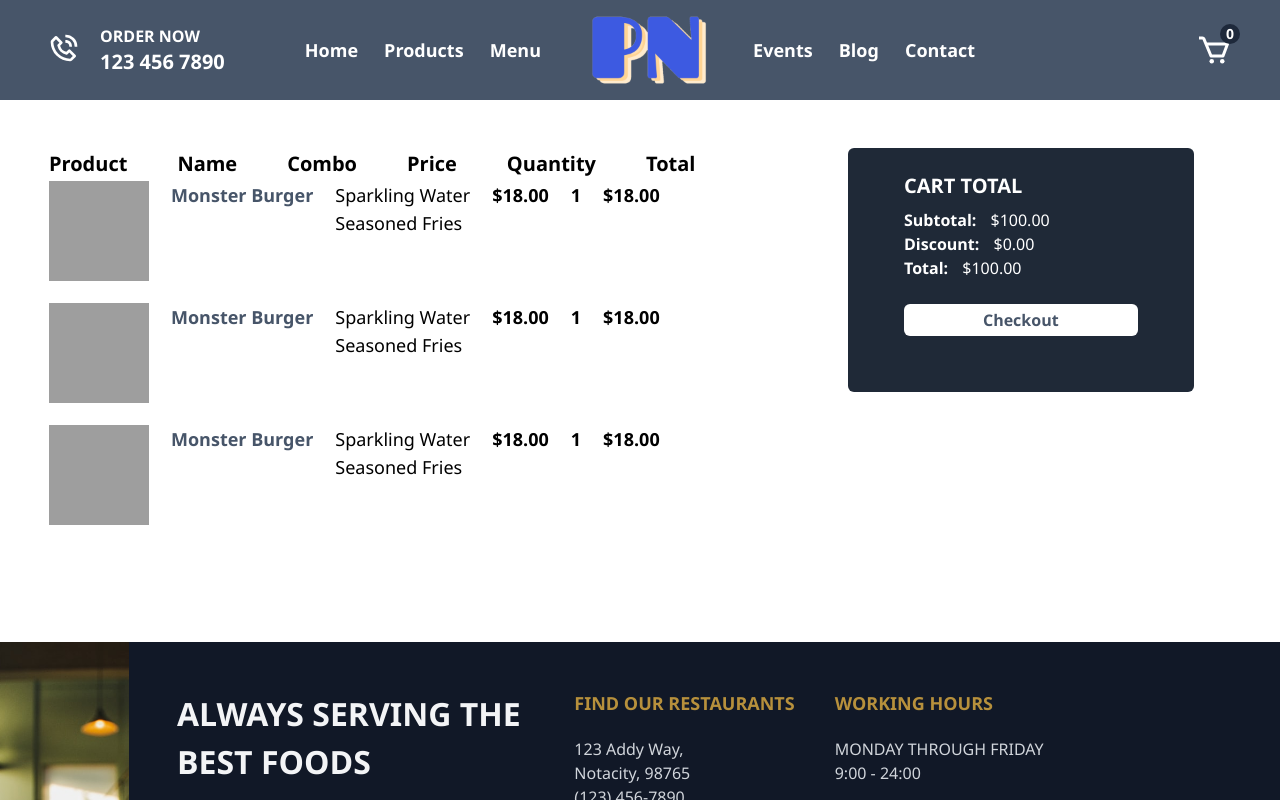
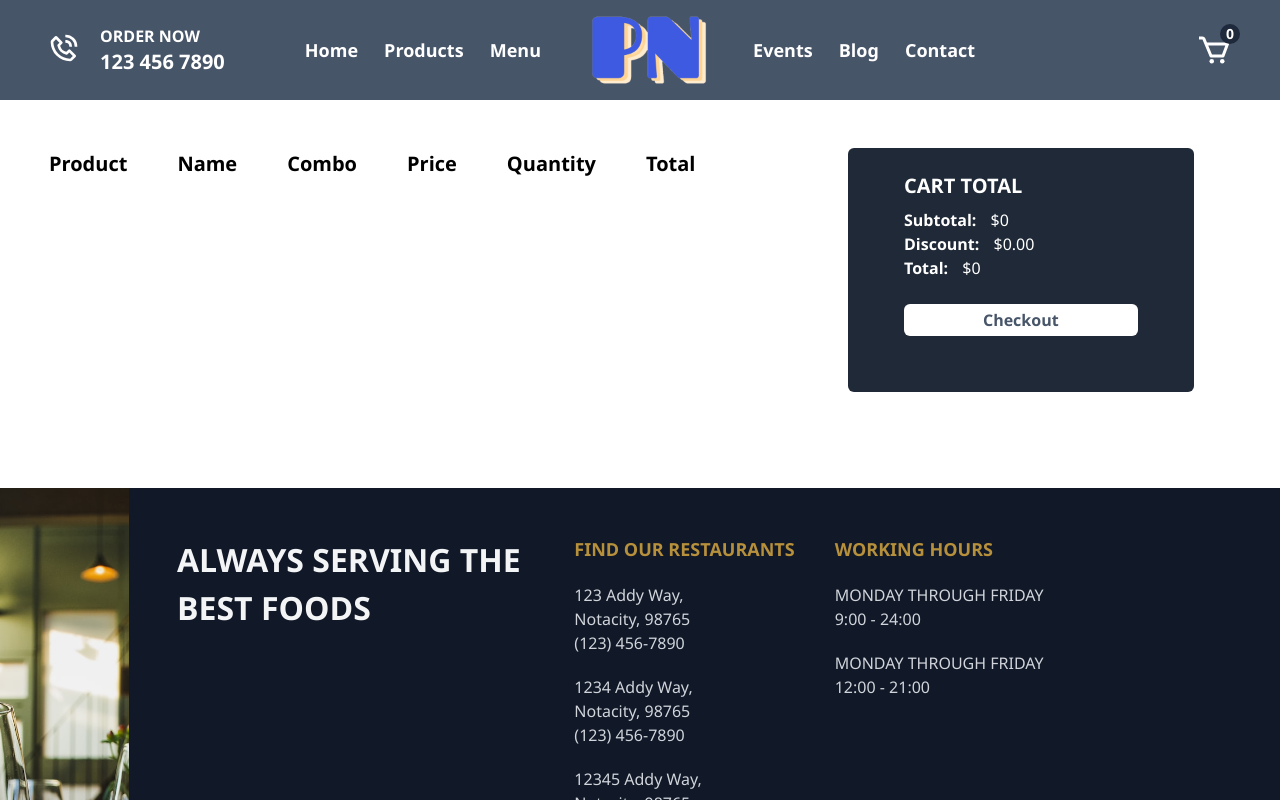
Before and after one commit to pn-code/restaurant-app, a Next.js app: page /cart in a window 1280 px wide. Shown: the top 800 px of the page. Built offline with nearby package versions, Linux system fonts and the light colour scheme; grey boxes are pictures that could not be loaded.

Commit message:
Replaced dummy data with user data

```diff
--- a/pages/cart.jsx
+++ b/pages/cart.jsx
@@ -1,7 +1,11 @@
 import React from "react";
-import Image from "next/image";
+import { useDispatch, useSelector } from "react-redux";
+import CartCard from "@/components/CartCard";
 
 const Cart = () => {
+    const dispatch = useDispatch();
+    const cart = useSelector((state) => state.cart);
+
     return (
         // Container
         <div className="flex flex-col gap-8 p-12 sm:flex-row">
@@ -15,110 +19,10 @@ const Cart = () => {
                     <th>Quantity</th>
                     <th>Total</th>
                 </tr>
-                <tr className="cartItem">
-                    {/* Product */}
-                    <td>
-                        <div className="w-[52vw] h-[52vw] sm:w-[100px] sm:h-[100px] relative">
-                            <Image
-                                src={"/assets/dummy_product.jpg"}
-                                layout="fill"
-                                objectFit="cover"
-                                alt=""
-                            />
-                        </div>
-                    </td>
-                    {/* Product Name */}
-                    <td>
-                        <span className="font-semibold text-slate-600 text-3xl sm:text-lg">
-                            Monster Burger
-                        </span>
-                    </td>
-                    {/*  Product Combo */}
-                    <td>
-                        <ul className="text-xl sm:text-[18px]">
-                            <li>Sparkling Water</li>
-                            <li>Seasoned Fries</li>
-                        </ul>
-                    </td>
-                    {/* Product Price */}
-                    <td className="text-xl sm:text-[18px] font-semibold"><p><span className="sm:hidden">PRICE: </span>$18.00</p></td>
-                    {/* Product Quantity */}
-                    <td className="text-xl sm:text-[18px] font-semibold"><span className="sm:hidden">COUNT: </span>1</td>
-                    {/* Total */}
-                    <td>
-                        <p className="text-2xl sm:text-lg font-bold"><span className="sm:hidden">TOTAL: </span>$18.00</p>
-                    </td>
-                </tr>
 
-                <tr className="cartItem">
-                    {/* Product */}
-                    <td>
-                        <div className="w-[52vw] h-[52vw] sm:w-[100px] sm:h-[100px] relative">
-                            <Image
-                                src={"/assets/dummy_product.jpg"}
-                                layout="fill"
-                                objectFit="cover"
-                                alt=""
-                            />
-                        </div>
-                    </td>
-                    {/* Product Name */}
-                    <td>
-                        <span className="font-semibold text-slate-600 text-3xl sm:text-lg">
-                            Monster Burger
-                        </span>
-                    </td>
-                    {/*  Product Combo */}
-                    <td>
-                        <ul className="text-xl sm:text-[18px]">
-                            <li>Sparkling Water</li>
-                            <li>Seasoned Fries</li>
-                        </ul>
-                    </td>
-                    {/* Product Price */}
-                    <td className="text-xl sm:text-[18px] font-semibold"><p><span className="sm:hidden">PRICE: </span>$18.00</p></td>
-                    {/* Product Quantity */}
-                    <td className="text-xl sm:text-[18px] font-semibold"><span className="sm:hidden">COUNT: </span>1</td>
-                    {/* Total */}
-                    <td>
-                        <p className="text-2xl sm:text-lg font-bold"><span className="sm:hidden">TOTAL: </span>$18.00</p>
-                    </td>
-                </tr>
-
-                <tr className="cartItem">
-                    {/* Product */}
-                    <td>
-                        <div className="w-[52vw] h-[52vw] sm:w-[100px] sm:h-[100px] relative">
-                            <Image
-                                src={"/assets/dummy_product.jpg"}
-                                layout="fill"
-                                objectFit="cover"
-                                alt=""
-                            />
-                        </div>
-                    </td>
-                    {/* Product Name */}
-                    <td>
-                        <span className="font-semibold text-slate-600 text-3xl sm:text-lg">
-                            Monster Burger
-                        </span>
-                    </td>
-                    {/*  Product Combo */}
-                    <td>
-                        <ul className="text-xl sm:text-[18px]">
-                            <li>Sparkling Water</li>
-                            <li>Seasoned Fries</li>
-                        </ul>
-                    </td>
-                    {/* Product Price */}
-                    <td className="text-xl sm:text-[18px] font-semibold"><p><span className="sm:hidden">PRICE: </span>$18.00</p></td>
-                    {/* Product Quantity */}
-                    <td className="text-xl sm:text-[18px] font-semibold"><span className="sm:hidden">COUNT: </span>1</td>
-                    {/* Total */}
-                    <td>
-                        <p className="text-2xl sm:text-lg font-bold"><span className="sm:hidden">TOTAL: </span>$18.00</p>
-                    </td>
-                </tr>
+                {cart.products.map((product) => (
+                    <CartCard product={product} />
+                ))}
 
             </table>
             {/* Right */}
@@ -128,7 +32,7 @@ const Cart = () => {
                     <h2 className="font-bold text-xl my-2">CART TOTAL</h2>
                     {/* Subtotal Text */}
                     <div>
-                        <b className="mr-[10px]">Subtotal: </b> $100.00
+                        <b className="mr-[10px]">Subtotal: </b> ${cart.total}
                     </div>
                     {/* Discount Text */}
                     <div>
@@ -136,9 +40,11 @@ const Cart = () => {
                     </div>
                     {/* Total Text */}
                     <div>
-                        <b className="mr-[10px]">Total:</b> $100.00
+                        <b className="mr-[10px]">Total:</b> ${cart.total}
                     </div>
-                    <button className="h-8 text-slate-600 font-bold cursor-pointer bg-white mt-6 rounded-md hover:scale-105 ease-out duration-150">Checkout</button>
+                    <button className="h-8 text-slate-600 font-bold cursor-pointer bg-white mt-6 rounded-md hover:scale-105 ease-out duration-150">
+                        Checkout
+                    </button>
                 </div>
             </div>
         </div>
```
